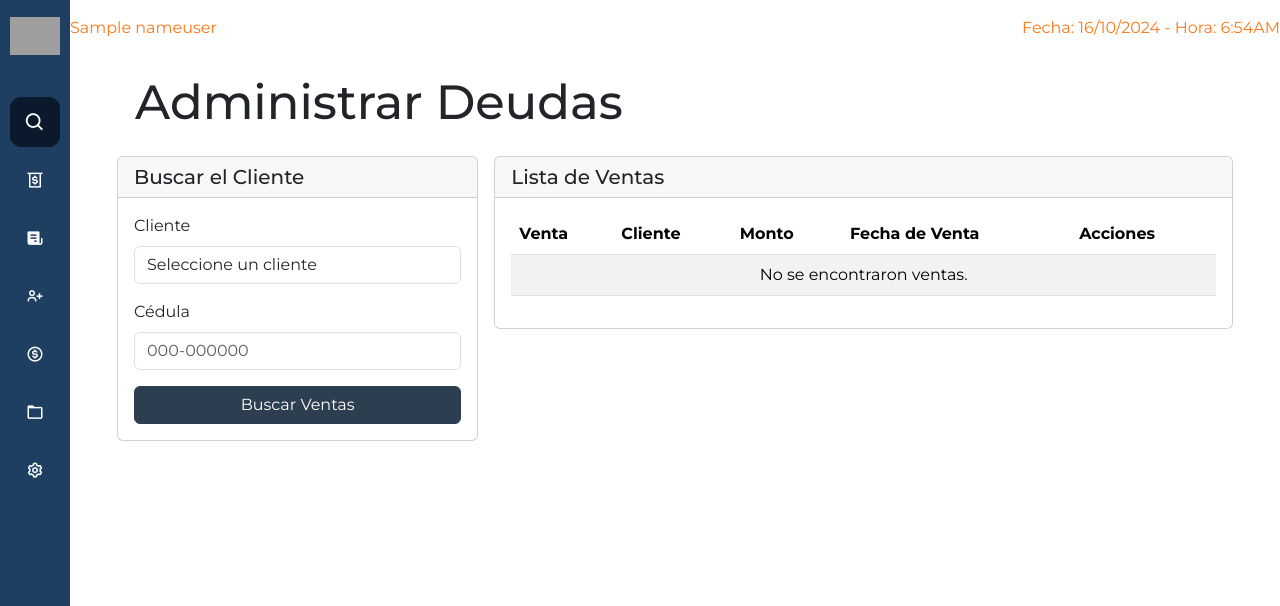
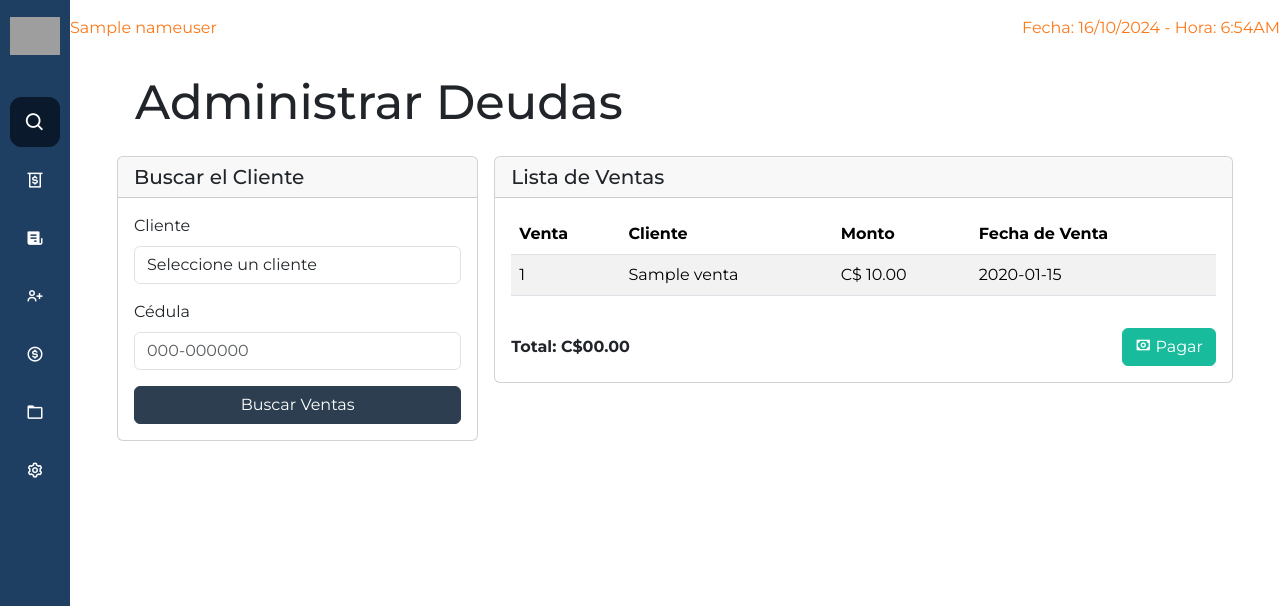
Before and after one commit to Jaysson21/BlandonComercial, a Flask app: template src/templates/GestionDeudas.html in a window 1280 px wide. Shown: the top 606 px of the page. Run offline with Flask 3, Linux system fonts and the light colour scheme; the template is opened without the code that fills it: most values are stand-ins (such as "Sample title", 1, 10 or a date in 2020); some libraries are stand-ins or nearby versions; grey boxes are pictures that could not be loaded.

Commit message:
Avance Deudas

```diff
--- a/src/application.py
+++ b/src/application.py
@@ -295,39 +295,39 @@ def deleteClient(id):
 def GestionDeudas():
     clientes = ClienteModel.get_clients()
     ventas = VentaModel.get_sales()
-    return render_template("GestionDeudas.html", username=session["username"], clientes=clientes, ventas=ventas, nameuser=session["nameUser"])
+    return render_template("GestionDeudas.html", username=session["username"], clientes=clientes, nameuser=session["nameUser"])
 
-@app.route("/SalesCustomer/<int:id>", methods=["POST"])
-def findSales(id):
+@app.route("/SalesCustomer", methods=["POST"])
+def findSales():
     try:
-        # Buscar las ventas del cliente en la base de datos utilizando el cliente id
-        ventas = VentaModel.get_salescustomer(id)
-        print(ventas)
-        if ventas:
-            sales_data = [
-                {
-                    'ventaid': venta['ventaid'],
-                    'clienteid': venta['clienteid'],
-                    'nombres' : venta['nombres'] + " " + venta['apellidos'],
-                    'monto': venta['montoventa'],
-                    'fechaventa': venta['fechaventa'].strftime('%d/%m/%Y %H:%M')
-                } for venta in ventas
-            ]
-            return jsonify({
-                'success': True,
-                'message': 'Ventas encontradas exitosamente.',
-                'ventas': sales_data
-            })
-        else:
-            return jsonify({
-                'success': False,
-                'message': 'No se encontraron ventas para este cliente.'
-            })
+        # Obtener el cliente_id del formulario
+        cliente_id = request.form['cliente_id']
+
+        # Buscar las ventas del cliente en la base de datos
+        ventas = VentaModel.get_salescustomer(cliente_id)
+
+        # Filtrar solo los campos que quieres mostrar en la tabla
+        sales_data = [
+            {
+                'ventaid': venta['ventaid'],
+                'nombres': venta['nombres'] + " " + venta['apellidos'],
+                'monto': (venta['montoventa']),
+                'fechaventa': venta['fechaventa'].strftime('%d/%m/%Y %H:%M')
+            } for venta in ventas
+        ]
+
+        print(sales_data)
+
+        # Obtener nuevamente los clientes para mantener la lista en la página
+        clientes = ClienteModel.get_clients()
+
+        return render_template('GestionDeudas.html', username=session["username"], clientes=clientes, ventas=sales_data, nameuser=session["nameUser"])
+
     except Exception as e:
-        return jsonify({
-            'success': False,
-            'message': 'Error: Ha ocurrido un problema al buscar las ventas. ' + str(e)
-        })
+        clientes = ClienteModel.get_clients()  # Asegurarse de obtener los clientes incluso en caso de error
+        return render_template('GestionDeudas.html', username=session["username"], clientes=clientes, ventas=[], error_message=f'Error al buscar ventas: {str(e)}', nameuser=session["nameUser"])
+
+
 
 
 #*******************************************************************************************************
--- a/src/static/css/GestionPagos.css
+++ b/src/static/css/GestionDeudas.css
@@ -12,6 +12,8 @@ body {
 
 #paymentHistory th, #paymentHistory td {
     vertical-align: middle;
+    vertical-align: middle;
+    white-space: nowrap; /* Evita que el texto se divida en varias líneas */
 }
 
 #noPaymentsRow {
--- a/src/static/js/GestionDeudas.js
+++ b/src/static/js/GestionDeudas.js
@@ -19,43 +19,6 @@ window.onload = function () {
         loadingModal.hide();
     }, 500);  // Tiempo de espera para que la transición se complete
 };
-
-document.getElementById('searchSalesForm').addEventListener('submit', function (e) {
-    e.preventDefault();
-
-    const clienteId = document.getElementById('customerSelect').value;
-
-    if (clienteId) {
-
-        showLoadingModal();
-
-        fetch(`/SalesCustomer/${clienteId}`, {
-            method: 'POST',
-            headers: {
-                'Content-Type': 'application/json'
-            },
-        })
-        .then(response => response.json())
-        .then(data => {
-
-            hideLoadingModal();
-
-            if (data.success) {
-                // Llenar la tabla con las ventas del cliente seleccionado
-                populateSalesTable(data.ventas);
-            } else {
-                alert('No se encontraron ventas para este cliente.');
-            }
-        })
-        .catch(error => {
-            hideLoadingModal();
-            console.error('Error:', error);
-            alert('Ocurrió un error al buscar las ventas.');
-        });
-    } else {
-        alert('Por favor, seleccione un cliente.');
-    }
-});
 
 //Manejo de errores
 document.addEventListener("DOMContentLoaded", function () {
@@ -79,33 +42,53 @@ function hideLoadingModal() {
     }
 }
 
+// Escuchar el evento click del botón Buscar Ventas
+document.getElementById('buscarVentasBtn').addEventListener('click', function (e) {
+    updateTotal();
+});
 
-// Función para rellenar la tabla de ventas
-function populateSalesTable(ventas) {
-    const tbody = document.querySelector('#paymentHistory tbody');
-    tbody.innerHTML = '';  // Limpiar el contenido actual
 
-    if (ventas.length > 0) {
-        ventas.forEach(venta => {
-            const row = document.createElement('tr');
-            row.setAttribute('data-id', venta.ventaid);
+// Actualizar total basado en los valores de la columna 'Monto'
+function updateTotal() {
+    const rows = document.querySelectorAll('#paymentHistory tbody tr');
+    let total = 0;
 
-            row.innerHTML = `
-                <td>${venta.ventaid}</td>
-                <td>${venta.nombres}</td>
-                <td>${venta.monto}</td>
-                <td>${venta.fechaventa}</td>
-                <td>
-                    <button class="btn btn-sm btn-primary">Ver Detalles</button>
-                    <button class="btn btn-sm btn-danger delete-button" data-id="${venta.ventaid}">Eliminar</button>
-                </td>
-            `;
-            tbody.appendChild(row);
-        });
-    } else {
-        tbody.innerHTML = '<tr id="noSalesRow"><td colspan="6" class="text-center">No se encontraron ventas.</td></tr>';
+    rows.forEach(row => {
+        const montoCell = row.querySelector('td:nth-child(3)');
+        if (montoCell) {
+            const monto = parseFloat(montoCell.textContent.replace('C$', '').trim());
+            if (!isNaN(monto)) {
+                total += monto;
+            }
+        }
+    });
+
+    const totalElement = document.getElementById('total');
+    totalElement.innerHTML = `<strong>Total: C$${total.toFixed(2)}</strong>`;
+}
+
+// Mostrar detalles de las ventas
+document.addEventListener('click', function (event) {
+    if (event.target && event.target.matches('button.btn-primary')) {
+        const row = event.target.closest('tr');
+
+        if (row) {
+            // Obtener los valores desde los atributos data-*
+            const ventaId = row.getAttribute('data-id');
+            const clienteNombre = row.getAttribute('data-nombres');
+            const montoVenta = row.getAttribute('data-monto');
+            const fechaVenta = row.getAttribute('data-fecha');
+
+            document.getElementById('clienteNombre').textContent = clienteNombre || 'N/A';
+            document.getElementById('fechaVenta').textContent = fechaVenta || 'N/A';
+            document.getElementById('ventaMonto').textContent = `${montoVenta || '0.00'}`;
+
+            let detallesModal = new bootstrap.Modal(document.getElementById('detallesModal'));
+            detallesModal.show();
+        }
     }
-}
+});
+
 
 // Asignar la cedula del cliente seleccionado
 $(document).ready(function() {
--- a/src/templates/GestionDeudas.html
+++ b/src/templates/GestionDeudas.html
@@ -1,6 +1,6 @@
 {% extends 'layout.html'%}
 {% block body %}
-<link rel="stylesheet" href="{{url_for('static', filename='css/GestionPagos.css')}}">
+<link rel="stylesheet" href="{{url_for('static', filename='css/GestionDeudas.css')}}">
 
 <div class="container">
 
@@ -16,7 +16,7 @@
                     <form action="/SalesCustomer" method="POST" id="searchSalesForm">
                         <div class="mb-3">
                             <label for="customerSelect" class="form-label">Cliente</label>
-                            <select id="customerSelect" class="form-control" style="width: 100%;">
+                            <select id="customerSelect" class="form-control" name="cliente_id" style="width: 100%;">
                                 <option value="">Seleccione un cliente</option>
                                 {% for cliente in clientes %}
                                 <option value="{{ cliente['clienteid'] }}" data-cedula="{{ cliente['cedula'] }}">
@@ -29,7 +29,7 @@
                             <label for="clientCedula" class="form-label">Cédula</label>
                             <input type="text" placeholder="000-000000" class="form-control" id="clientCedula" name="cedulaCliente" readonly>
                         </div>
-                        <button type="submit" class="btn btn-primary w-100">Buscar Ventas</button>
+                        <button type="submit" class="btn btn-primary w-100" id="buscarVentasBtn">Buscar Ventas</button>
                     </form>
                 </div>
             </div>
@@ -49,15 +49,32 @@
                                     <th>Cliente</th>
                                     <th>Monto</th>
                                     <th>Fecha de Venta</th>
-                                    <th>Acciones</th>
                                 </tr>
                             </thead>
                             <tbody>
-                                <tr id="noSalesRow">
-                                    <td colspan="6" class="text-center">No se encontraron ventas.</td>
-                                </tr>
+                                {% if ventas %}
+                                    {% for venta in ventas %}
+                                    <tr>
+                                        <td>{{ venta['ventaid'] }}</td>
+                                        <td>{{ venta['nombres'] }}</td>
+                                        <td>C$ {{ '%.2f' % venta['monto'] }}</td>
+                                        <td>{{ venta['fechaventa'] }}</td>
+                                    </tr>
+                                    {% endfor %}
+                                {% else %}
+                                    <tr>
+                                        <td colspan="6" class="text-center">{{ error_message or 'No se encontraron ventas para este cliente' }}</td>
+                                    </tr>
+                                {% endif %}
                             </tbody>
                         </table>
+
+                    </div>
+                    <div class="d-flex justify-content-between align-items-center mt-3">
+                        <div id="total" class="font-weight-bold"><strong>Total: C$00.00</strong></div>
+                        <button class="btn btn-success">
+                            <i class='bx bx-money'></i> Pagar
+                        </button>
                     </div>
                 </div>
             </div>
--- a/src/templates/layout.html
+++ b/src/templates/layout.html
@@ -111,7 +111,8 @@
     </div>
 
     <!-- Modal para editar producto -->
-    <div class="modal fade" id="editModalProduct" tabindex="-1" aria-labelledby="editModalProductLabel" aria-hidden="true">
+    <div class="modal fade" id="editModalProduct" tabindex="-1" aria-labelledby="editModalProductLabel"
+        aria-hidden="true">
         <div class="modal-dialog">
             <div class="modal-content">
                 <div class="modal-header">
@@ -123,12 +124,13 @@
                         <input type="hidden" id="editProductId" name="productid">
                         <div class="mb-3">
                             <label for="editProductName" class="form-label">Nombre del Producto</label>
-                            <input type="text" class="form-control" id="editProductName" name="nombreProducto" maxlength="50" required>
+                            <input type="text" class="form-control" id="editProductName" name="nombreProducto"
+                                maxlength="50" required>
                         </div>
                         <div class="mb-3">
                             <label for="editProductDescription" class="form-label">Descripción</label>
-                            <textarea class="form-control" id="editProductDescription" name="descripcionProducto" rows="3"
-                                maxlength="255"></textarea>
+                            <textarea class="form-control" id="editProductDescription" name="descripcionProducto"
+                                rows="3" maxlength="255"></textarea>
                         </div>
                         <div class="modal-footer">
                             <button type="button" class="btn btn-secondary" data-bs-dismiss="modal">Cerrar</button>
@@ -155,7 +157,8 @@
                         <input type="hidden" id="editClientId" name="clienteid">
                         <div class="mb-3">
                             <label for="editClientCedula" class="form-label">Cedula</label>
-                            <input type="cedula" class="form-control" id="editClientCedula" name="cedulaCliente" readonly maxlength="100">
+                            <input type="cedula" class="form-control" id="editClientCedula" name="cedulaCliente"
+                                readonly maxlength="100">
                         </div>
                         <div class="mb-3">
                             <label for="editClientName" class="form-label">Nombres</label>
@@ -228,6 +231,64 @@
         </div>
     </div>
 
+    <!-- Modal de Detalles de Venta -->
+    <div class="modal fade" id="detallesModal" tabindex="-1" aria-labelledby="detallesModalLabel" aria-hidden="true">
+        <div class="modal-dialog modal-lg">
+            <div class="modal-content">
+                <div class="modal-header">
+                    <h5 class="modal-title" id="detallesModalLabel">Detalles de la Venta</h5>
+                    <button type="button" class="btn-close" data-bs-dismiss="modal" aria-label="Close"></button>
+                </div>
+                <div class="modal-body">
+                    <!-- Información del Cliente y Venta -->
+                    <div class="row mb-4">
+                        <div class="col-md-6">
+                            <p><strong>Cliente:</strong> <span id="clienteNombre"></span></p>
+                        </div>
+                        <div class="col-md-6">
+                            <p><strong>Fecha de Venta:</strong> <span id="fechaVenta"></span></p>
+                        </div>
+                    </div>
+
+                    <!-- Resumen de la venta -->
+                    <div class="row mb-3">
+                        <div class="col-md-12">
+                            <p><strong>Monto Total:</strong> C$<span id="ventaMonto"></span></p>
+                        </div>
+                    </div>
+
+                    <!-- Detalles de los productos -->
+                    <h6>Detalles de Productos</h6>
+                    <table class="table table-bordered">
+                        <thead>
+                            <tr>
+                                <th>Producto</th>
+                                <th>Cantidad</th>
+                                <th>Precio Unitario (C$)</th>
+                                <th>Subtotal (C$)</th>
+                            </tr>
+                        </thead>
+                        <tbody id="productosTableBody">
+                            <!-- Aquí se llenarán los productos dinámicamente -->
+                        </tbody>
+                    </table>
+
+                    <!-- Total final -->
+                    <div class="row mt-3">
+                        <div class="col-md-12 text-end">
+                            <h5><strong>Total:</strong> C$<span id="ventaTotal"></span></h5>
+                        </div>
+                    </div>
+                </div>
+
+                <div class="modal-footer">
+                    <button type="button" class="btn btn-secondary" data-bs-dismiss="modal">Cerrar</button>
+                </div>
+            </div>
+        </div>
+    </div>
+
+
 
 
 
```
